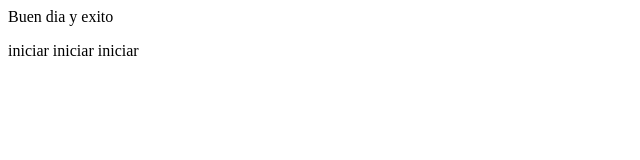
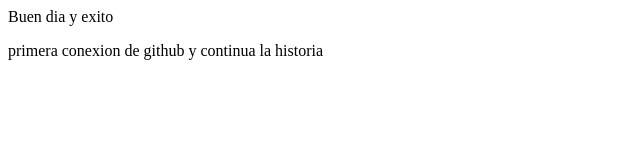
Before and after one commit to virocde/proyectodemo, a plain HTML site: page index.html in a window 1280 px wide. Shown: the whole page, without its empty margins (0-640 px from the left). Drawn offline with Linux system fonts and the light colour scheme.

Commit message:
Primera conexion en Github

```diff
--- a/index.html
+++ b/index.html
@@ -8,6 +8,6 @@
 </head>
 <body>
     <article>Buen dia y exito</article>
-    <p>iniciar iniciar iniciar</p>
+    <p>primera conexion de github y continua la historia</p>
 </body>
 </html>
```
